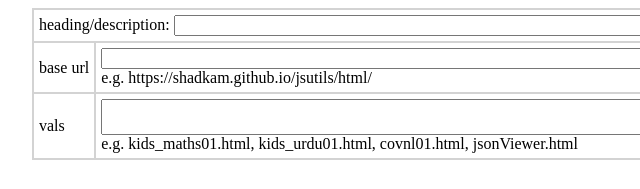
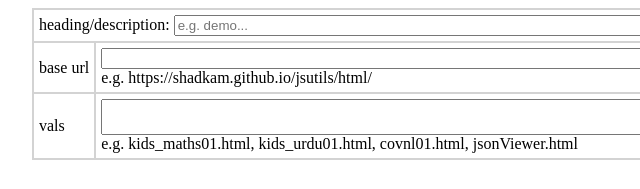
Before and after one commit to shadkam/linkle, a plain HTML site: page index.html in a window 1280 px wide. Shown: the full height of the page, 140-780 px from the left. Drawn offline with nearby package versions, Linux system fonts and the light colour scheme.

Commit message:
Update index.html

```diff
--- a/index.html
+++ b/index.html
@@ -50,7 +50,7 @@ $(function(){
 <table border=1 cellspacing=0 cellpadding=5 align=center bordercolor=lightgrey>
 <tr>
   <td colspan=2>heading/description:
-    <input type=text name="heading" id="heading" size=80>
+    <input type=text name="heading" id="heading" size=80 placeholder="e.g. demo...">
   </td>
 </tr>
 <tr>
```
